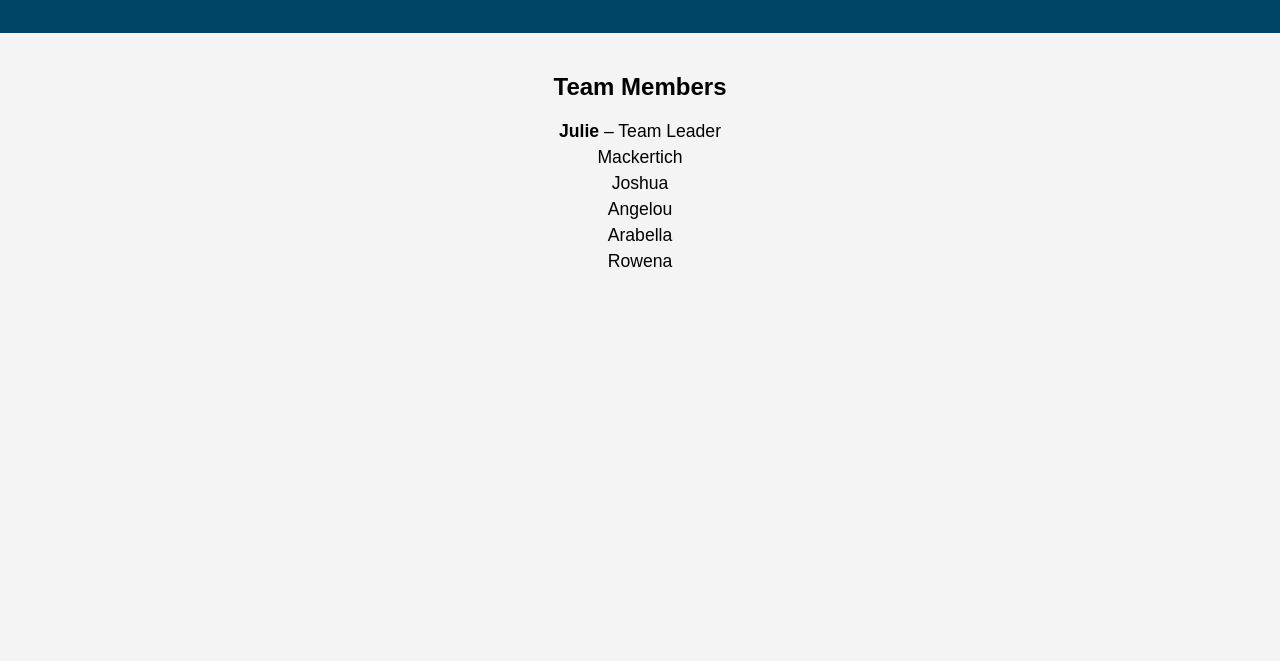
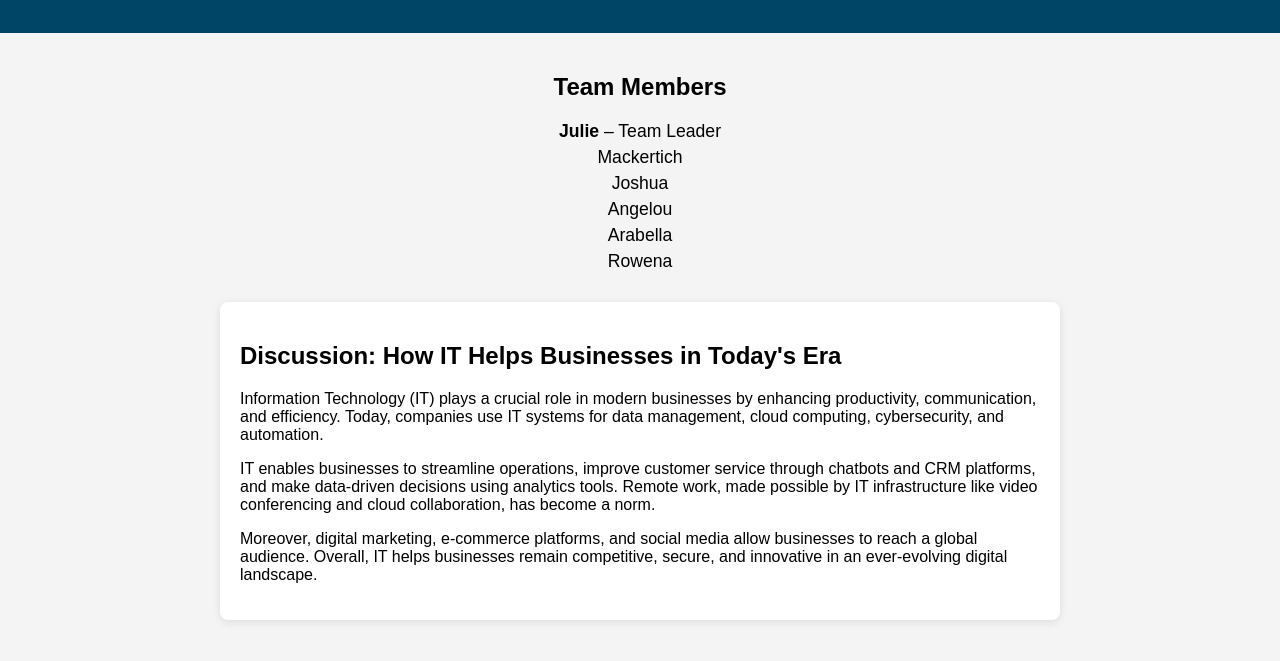
Before and after one commit to ACKER988/IT-GE23, a plain HTML site: page index.html in a window 1280 px wide. Shown: the part 121-782 px from the top of the page. Drawn offline with Linux system fonts and the light colour scheme.

Commit message:
Add files via upload

```diff
--- a/index.html
+++ b/index.html
@@ -28,6 +28,17 @@
       margin: 5px 0;
       font-size: 1.1em;
     }
+    .discussion {
+      background-color: #fff;
+      margin-top: 30px;
+      padding: 20px;
+      border-radius: 8px;
+      box-shadow: 0 2px 8px rgba(0,0,0,0.1);
+      max-width: 800px;
+      margin-left: auto;
+      margin-right: auto;
+      text-align: left;
+    }
   </style>
 </head>
 <body>
@@ -45,6 +56,19 @@
       <li>Arabella</li>
       <li>Rowena</li>
     </ul>
+
+    <section class="discussion">
+      <h2>Discussion: How IT Helps Businesses in Today's Era</h2>
+      <p>
+        Information Technology (IT) plays a crucial role in modern businesses by enhancing productivity, communication, and efficiency. Today, companies use IT systems for data management, cloud computing, cybersecurity, and automation.
+      </p>
+      <p>
+        IT enables businesses to streamline operations, improve customer service through chatbots and CRM platforms, and make data-driven decisions using analytics tools. Remote work, made possible by IT infrastructure like video conferencing and cloud collaboration, has become a norm.
+      </p>
+      <p>
+        Moreover, digital marketing, e-commerce platforms, and social media allow businesses to reach a global audience. Overall, IT helps businesses remain competitive, secure, and innovative in an ever-evolving digital landscape.
+      </p>
+    </section>
   </main>
 </body>
 </html>
```
